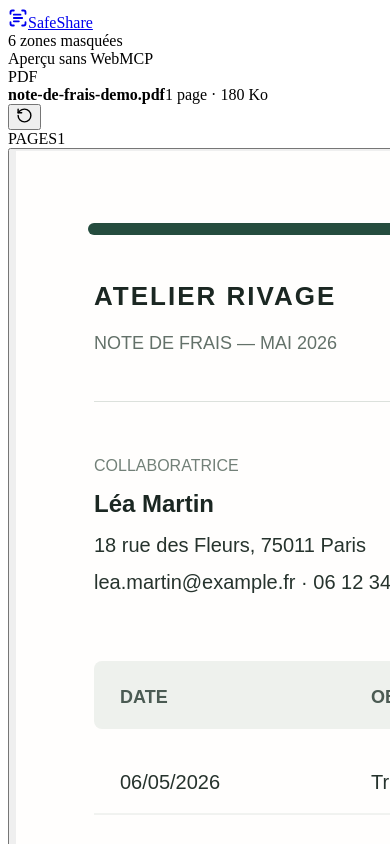
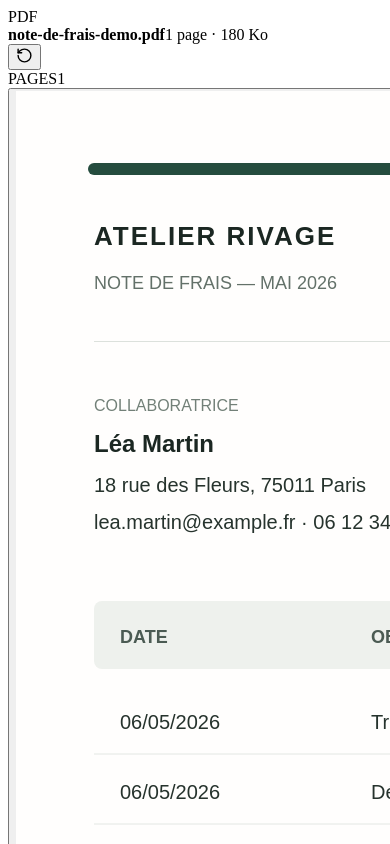
Before and after one commit to mathieuworoniecki/safeshare-webmcp, a React (Vite) app: page / in a window 390 px wide. Both pictures are taken after a click on the button "Essayer avec un document fictif". Shown: the top 844 px of the page. Built offline with nearby package versions, Linux system fonts and the light colour scheme; the HTML template or start-up script is replaced by a standard one.

Commit message:
style: merge branding into the editor toolbar

```diff
--- a/src/App.tsx
+++ b/src/App.tsx
@@ -373,19 +373,19 @@ function App() {
 
   return (
     <div className="app-shell">
+      {!safeDocument && (
         <header className="topbar">
           <a className="brand" href="#main" aria-label="SafeShare, aller au contenu">
             <span className="brand-mark"><ScanText size={20} strokeWidth={2.2} /></span>
             <span>SafeShare</span>
           </a>
-        <div className="editor-summary">
-          {safeDocument ? `${findings.length} zone${findings.length > 1 ? 's' : ''} masquée${findings.length > 1 ? 's' : ''}` : 'Masquage local et automatique'}
-        </div>
+          <div className="editor-summary">Masquage local et automatique</div>
           <div className={`webmcp-status ${webMCPStatus}`} title="État de l’intégration WebMCP">
             <span className="status-dot" />
             {statusCopy[webMCPStatus]}
           </div>
         </header>
+      )}
 
       {!safeDocument ? (
         <main className="empty-workspace" id="main">
@@ -498,9 +498,15 @@ function App() {
 
           <section className="document-stage">
             <div className="stage-toolbar">
-              <div>
+              <div className="editor-toolbar-identity">
+                <a className="brand editor-brand" href="#main" aria-label="SafeShare, aller au document">
+                  <span className="brand-mark"><ScanText size={18} strokeWidth={2.2} /></span>
+                  <span>SafeShare</span>
+                </a>
+                <div className="stage-page-meta">
                   <span className="stage-kicker">{showOriginal ? 'ORIGINAL' : `${pageFindings.length} MASQUE${pageFindings.length > 1 ? 'S' : ''}`}</span>
                   <strong>Page {selectedPage + 1} sur {safeDocument.pages.length}</strong>
+                </div>
               </div>
               <div className="toolbar-actions">
                 <div className="history-controls" aria-label="Historique des modifications">
--- a/src/styles.css
+++ b/src/styles.css
@@ -188,7 +188,7 @@ button:focus-visible, a:focus-visible, input:focus-visible, [role='button']:focu
 .scan-card.error .progress-track span { background: var(--coral); }
 
 .review-workspace {
-  height: calc(100vh - 58px);
+  height: 100vh;
   display: grid;
   grid-template-columns: 230px minmax(430px, 1fr);
   min-height: 620px;
@@ -219,7 +219,10 @@ button:focus-visible, a:focus-visible, input:focus-visible, [role='button']:focu
 
 .document-stage { min-width: 0; min-height: 0; display: flex; flex-direction: column; background-color: #d9ded8; background-image: linear-gradient(rgba(37,76,62,.045) 1px, transparent 1px), linear-gradient(90deg, rgba(37,76,62,.045) 1px, transparent 1px); background-size: 24px 24px; }
 .stage-toolbar { min-height: 58px; padding: 9px 16px; display: flex; justify-content: space-between; align-items: center; background: #f8f9f6; border-bottom: 1px solid #bdc4bd; }
-.stage-toolbar > div:first-child { display: flex; flex-direction: column; gap: 4px; }
+.editor-toolbar-identity { display: flex; align-items: center; gap: 18px; }
+.editor-brand { padding-right: 18px; border-right: 1px solid #c9cfca; font-size: 15px; }
+.editor-brand .brand-mark { width: 29px; height: 29px; }
+.stage-page-meta { display: flex; flex-direction: column; gap: 3px; }
 .stage-kicker { color: #476055; font: 600 9px 'IBM Plex Mono', monospace; letter-spacing: .11em; }
 .stage-toolbar strong { font-size: 12px; }
 .toolbar-actions, .page-controls { display: flex; align-items: center; gap: 5px; }
@@ -269,7 +272,7 @@ button:focus-visible, a:focus-visible, input:focus-visible, [role='button']:focu
   .intro-panel { text-align: center; }.intro-copy { margin-left: auto; margin-right: auto; }.eyebrow, .trust-row { justify-content: center; }
   .drop-zone { min-height: 480px; max-width: 680px; width: 100%; margin: auto; }
   .scan-card { grid-column: 1; margin: -20px auto 0; width: min(680px, 100%); }
-  .review-workspace { height: auto; min-height: calc(100vh - 58px); grid-template-columns: 1fr; overflow: visible; }
+  .review-workspace { height: auto; min-height: 100vh; grid-template-columns: 1fr; overflow: visible; }
   .document-rail { display: none; }
   .document-stage { min-height: 76vh; }
 }
@@ -279,8 +282,11 @@ button:focus-visible, a:focus-visible, input:focus-visible, [role='button']:focu
   .webmcp-status { font-size: 0; }.webmcp-status .status-dot { display: block; }
   .empty-workspace { padding: 34px 16px; }.intro-panel h1 { font-size: 42px; }.intro-copy { font-size: 15px; }.trust-row { flex-direction: column; align-items: center; }
   .drop-zone { min-height: 450px; padding: 34px 24px; border-radius: 4px; }.drop-zone h2 { font-size: 21px; }
-  .review-workspace { min-height: calc(100vh - 60px); }.document-stage { min-height: 65vh; }
-  .stage-toolbar { padding: 9px 12px; }.stage-toolbar > div:first-child { display: none; }.stage-toolbar { justify-content: flex-end; }
+  .review-workspace { min-height: 100vh; }.document-stage { min-height: 65vh; }
+  .stage-toolbar { padding: 8px 12px; flex-wrap: wrap; gap: 8px; }
+  .editor-toolbar-identity { width: 100%; justify-content: space-between; }
+  .editor-brand { padding-right: 0; border-right: 0; }
+  .toolbar-actions { width: 100%; justify-content: flex-end; }
   .history-controls { display: none; }
   .canvas-scroll { padding: 22px 16px 110px; }
   .floating-download-button { bottom: 16px; min-height: 46px; min-width: 148px; }
```
Lines whose indentation alone changed are shown as unchanged.
